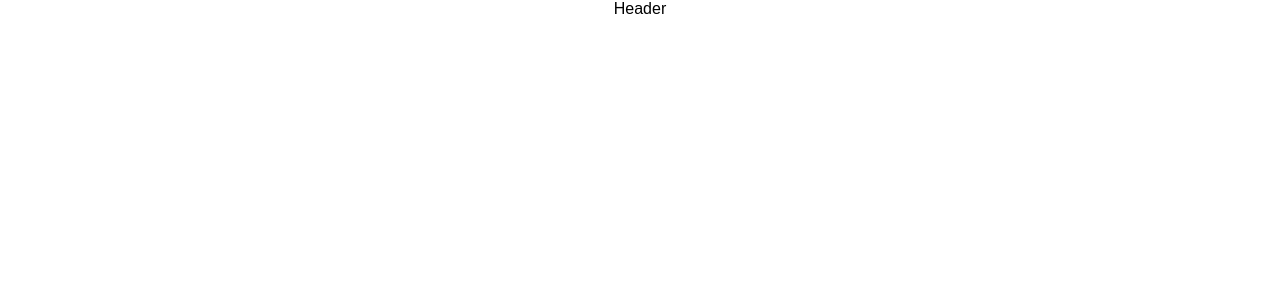
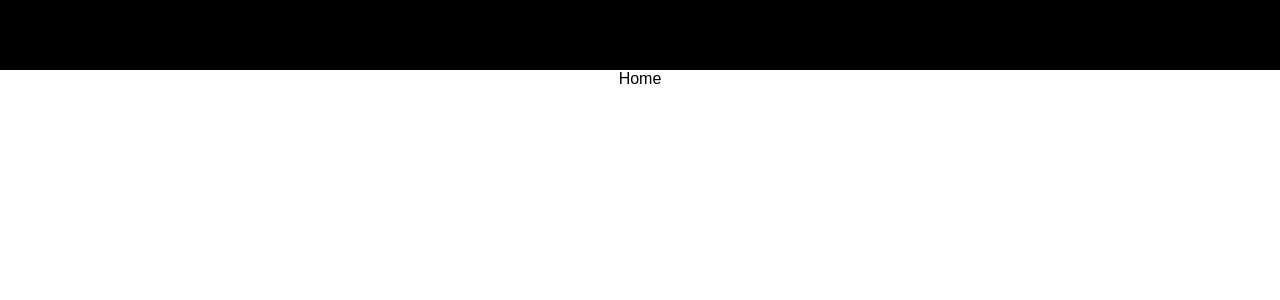
Before and after one commit to austinlkillian/new-killian-korn, a React (Create React App) app: page / in a window 1280 px wide. Shown: the top 300 px of the page. Built offline with nearby package versions, Linux system fonts and the light colour scheme.

Commit message:
setup routes and more header

```diff
--- a/src/App.js
+++ b/src/App.js
@@ -1,15 +1,19 @@
 import React, { Component } from 'react';
 import './App.css';
+import {HashRouter} from 'react-router-dom'
 
 import Header from './components/Header/Header'
+import routes from './routes'
 
 class App extends Component {
   render() {
     return (
+    <HashRouter>
       <div className="App">
         <Header />
-
+        {routes}
       </div>
+    </HashRouter>
     );
   }
 }
--- a/src/components/Header/Header.css
+++ b/src/components/Header/Header.css
@@ -0,0 +1,5 @@
+.header{
+    width: 100%;
+    height: 70px;
+    background: black;
+}
--- a/src/components/Header/Header.js
+++ b/src/components/Header/Header.js
@@ -1,4 +1,6 @@
 import React, {Component} from 'react';
+
+import './Header.css'
 
 class Header extends Component {
 
@@ -12,7 +14,14 @@ class Header extends Component {
 
     render(){
         return (
-            <div>Header</div>
+            <div className='header'>
+                <div className='menu'></div>
+                <div className='logo'></div>
+                <div className='right-buttons'>
+                    <div className='search-button'></div>
+                    <div className='cart'></div>
+                </div>
+            </div>
         )
     }
 }
--- /dev/null
+++ b/src/components/Home/Home.js
@@ -0,0 +1,12 @@
+import React, {Component} from 'react'
+
+class Home extends Component {
+
+    render() {
+        return(
+            <div>Home</div>
+        )
+    }
+}
+
+export default Home;
--- /dev/null
+++ b/src/routes.js
@@ -0,0 +1,10 @@
+import React from 'react'
+import {Switch, Route} from 'react-router-dom'
+
+import Home from './components/Home/Home'
+
+export default (
+<Switch>
+    <Route exact path='/' component={Home}/>
+</Switch>
+)
```
Also changed, not shown: src/components/Home/Home.css (added).
